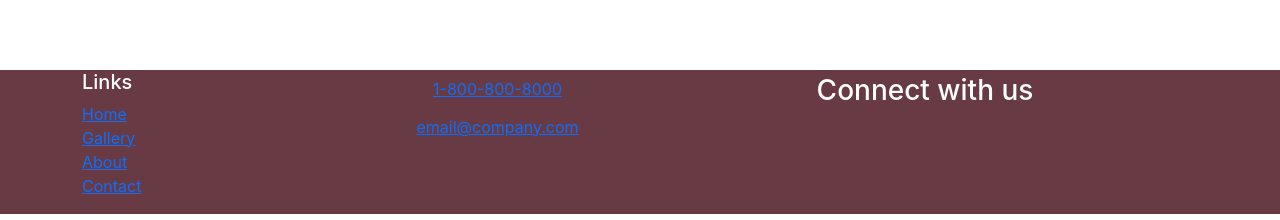
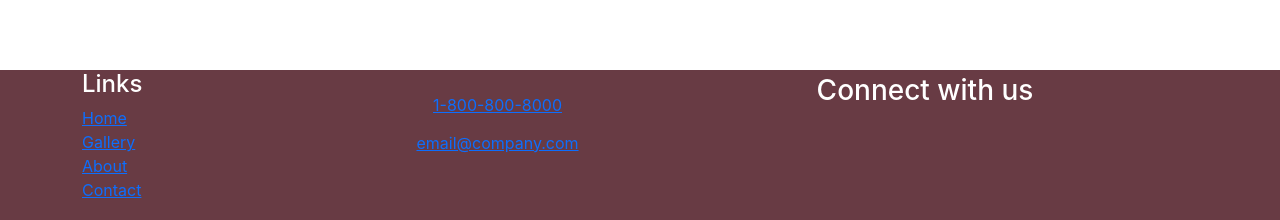
Before and after one commit to aymansalloum/photoServices, a React (Create React App) app: page / in a window 1280 px wide. Shown: the part 2577-2797 px from the top of the page. Built offline with nearby package versions, Linux system fonts and the light colour scheme; the HTML template or start-up script is replaced by a standard one.

Commit message:
added modifications for header

```diff
--- a/src/App.css
+++ b/src/App.css
@@ -38,6 +38,7 @@
 }
 
 .siteFooter{
+height: 300px;
 background-color: #683b44;
 }
 
--- a/src/components/FooterComponent.js
+++ b/src/components/FooterComponent.js
@@ -8,7 +8,7 @@ function Footer(props){
             <div className="container">
                 <div className="row">
                     <div className="col-4 col-sm-3 ">
-                        <h5 className="fonts">Links</h5>
+                        <h4 className="fonts">Links</h4>
                         <ul className="list-unstyled">
                             <li><Link to="/home">Home</Link></li>
                             <li><Link to="/gallery">Gallery</Link></li>
@@ -17,7 +17,7 @@ function Footer(props){
                         </ul>
                     </div>
 
-                    <div className="col-sm-3 col-6 text-center">
+                    <div className="col-sm-3 col-6 text-center mt-3">
                         <a role="button" className="btn btn-link" href="tel:+12065551234"><i className="fa fa-phone fonts" /> 1-800-800-8000</a><br />
                         <a role="button" className="btn btn-link" href="mailto:notreal@notreal.co"><i className="fa fa-envelope-o fonts" /> email@company.com</a>
                     </div>
--- a/src/components/HeaderComponent.js
+++ b/src/components/HeaderComponent.js
@@ -24,16 +24,16 @@ const Header = (props) => {
         <Collapse isOpen={isOpen} navbar>
           <Nav className="mr-auto" navbar>
             <NavItem>
-              <NavLink className="nav-style" href="/#/">Home</NavLink>
+              <NavLink className="nav-style" href="/#/">Home <i className="fa fa-home fa-md" /></NavLink>
             </NavItem>
             <NavItem>
-              <NavLink className="nav-style" href="#">Gallery</NavLink>
+              <NavLink className="nav-style" href="#">Gallery <i className="fa fa-image fa-md" /></NavLink>
             </NavItem>
             <NavItem>
-              <NavLink className="nav-style" href="#">About</NavLink>
+              <NavLink className="nav-style" href="#">About <i className="fa fa-info fa-md" /></NavLink>
             </NavItem>
             <NavItem>
-              <NavLink className="nav-style"  href="#">Contact</NavLink>
+              <NavLink className="nav-style"  href="#">Contact <i className="fa fa-address-card fa-md" /></NavLink>
             </NavItem>
 
 
```
